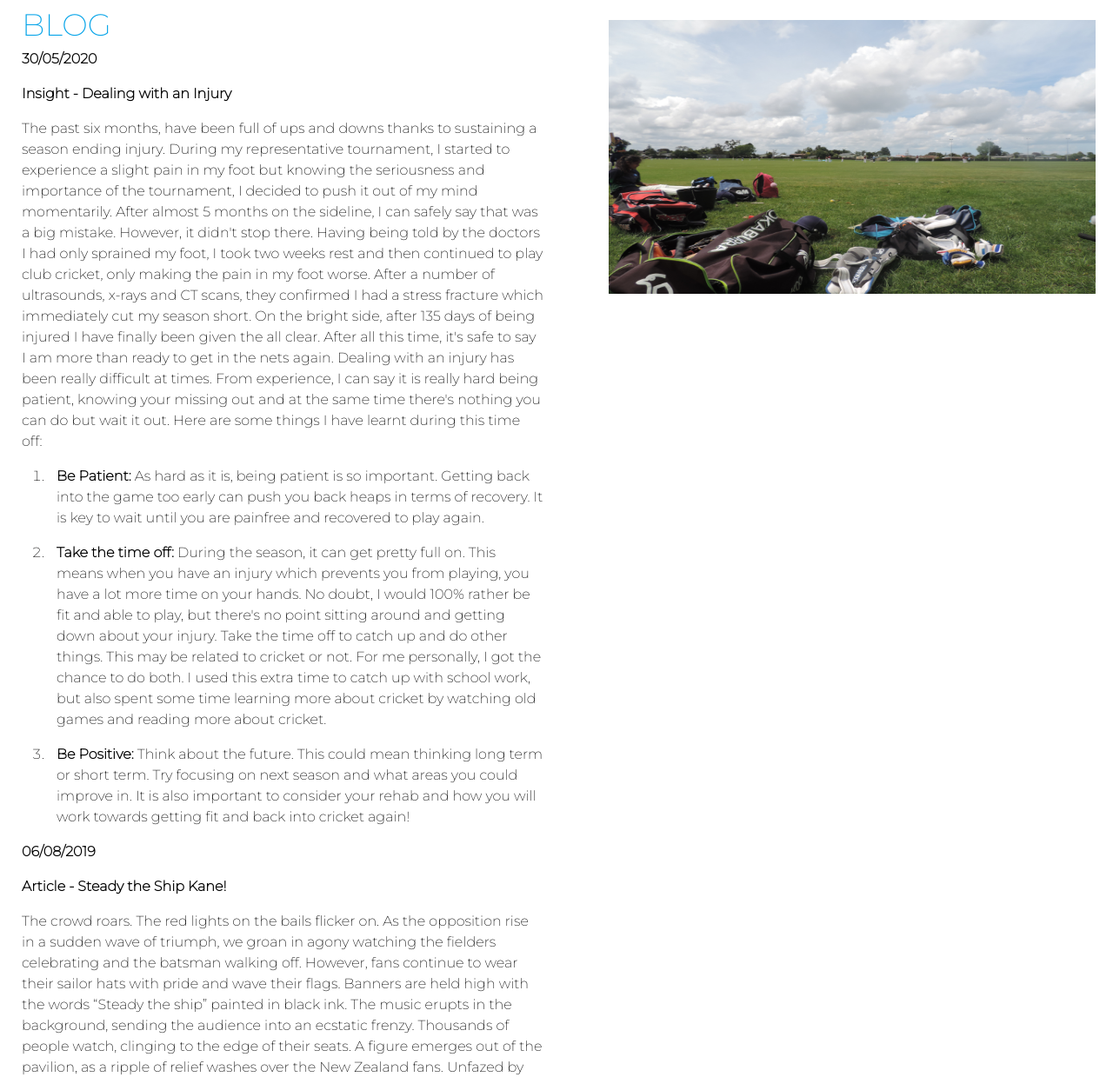
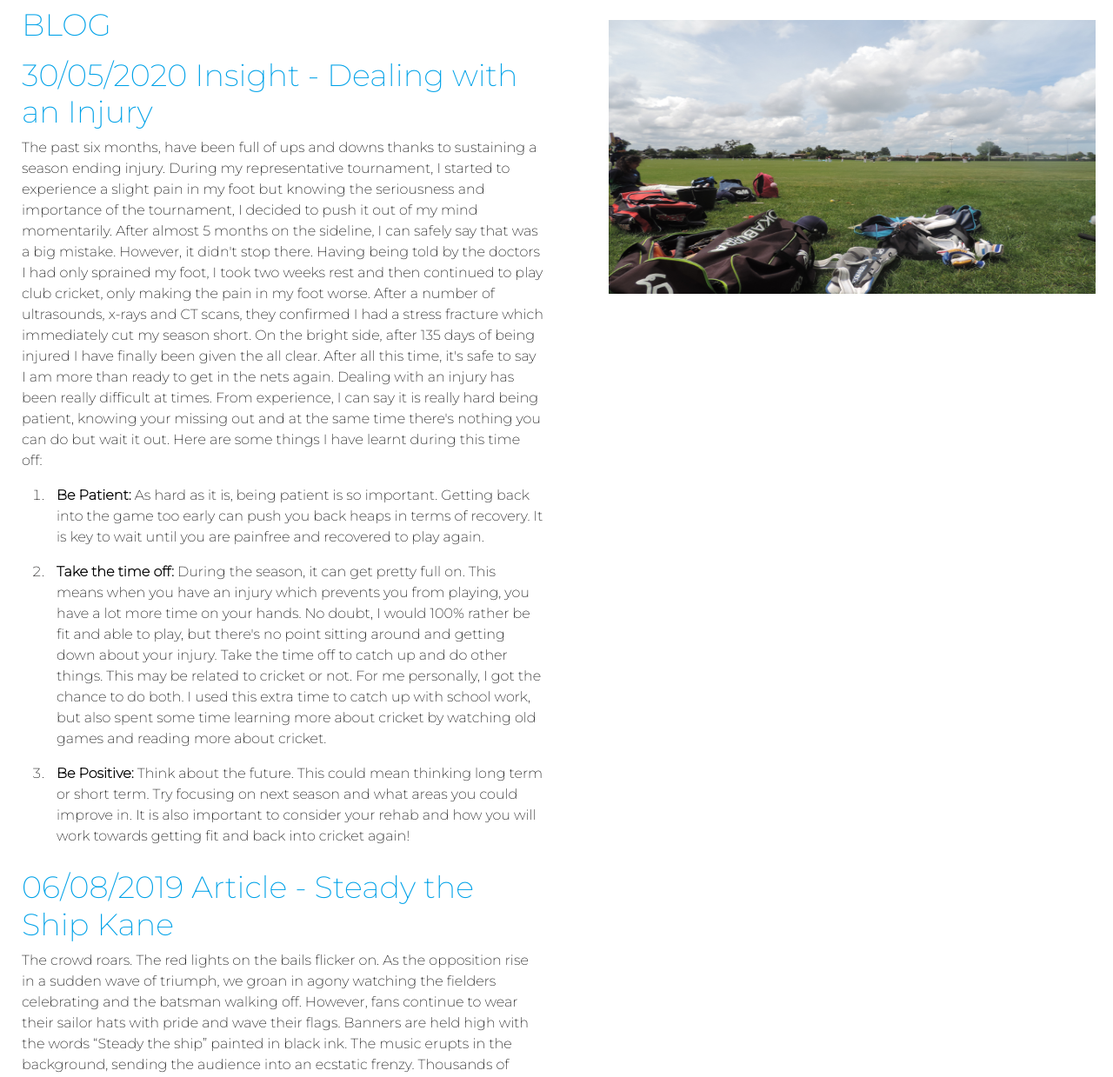
Before and after one commit to Lynch-f/Cricket-Website, a plain HTML site: page blog.html in a window 1280 px wide. Shown: the part 67-1306 px from the top of the page at 87% size. Drawn offline with nearby package versions, Linux system fonts and the light colour scheme.

Commit message:
Update blog.html
Added subheadings.

```diff
--- a/blog.html
+++ b/blog.html
@@ -58,8 +58,7 @@
     <div class="col-md-6">
         <header style="font-size:2.75vw"> BLOG </header>
 
-        <p><b>30/05/2020</b></p>
-        <p><b>Insight - Dealing with an Injury</b></p>
+        <h1 style="font-size:2.75vw">30/05/2020 Insight - Dealing with an Injury</h1>
         <p>The past six months, have been full of ups and downs thanks to sustaining a season ending injury. During my
             representative tournament, I started to experience a slight pain in my foot but knowing the seriousness and
             importance of the tournament, I decided to push it out of my mind momentarily. After almost 5 months on the
@@ -93,8 +92,7 @@
             </li>
         </ol>
 
-        <p><b>06/08/2019</b></p>
-        <p><b>Article - Steady the Ship Kane!</b></p>
+        <h1 style="font-size:2.75vw">06/08/2019 Article - Steady the Ship Kane</h1>
         <p>The crowd roars. The red lights on the bails flicker on. As the opposition rise in a sudden wave of
             triumph,
             we groan in agony watching the fielders celebrating and the batsman walking off. However, fans continue
```
